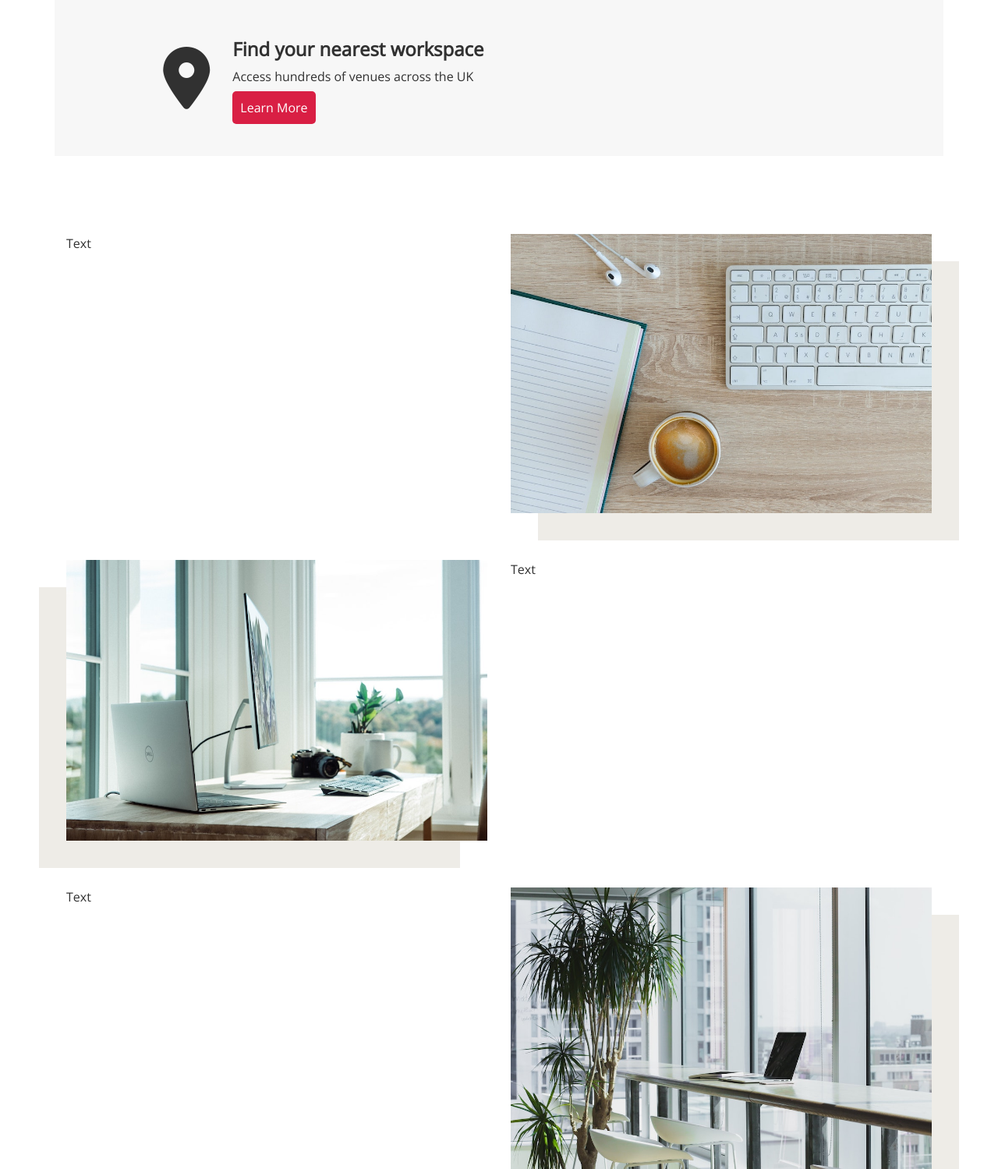
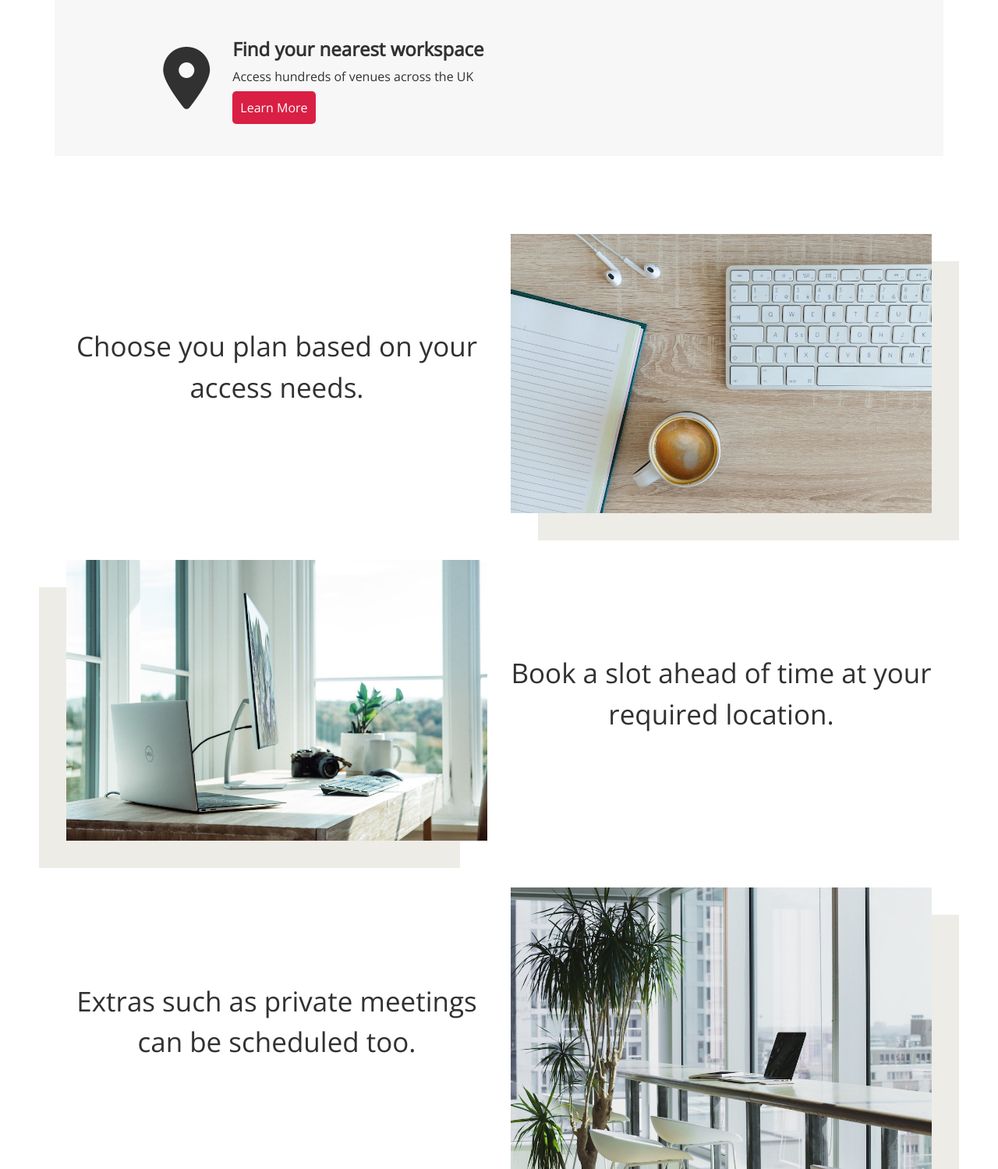
Before and after one commit to daisybutler/Workbench-project04, a Django app: template home/templates/home/index.html in a window 1280 px wide. Shown: the part 1078-2577 px from the top of the page at 78% size. Run offline with Django 3.2, Linux system fonts and the light colour scheme; the template is opened without the code that fills it, so the values that code supplies are empty; some libraries are stand-ins or nearby versions.

Commit message:
Text for about section and styled.

```diff
--- a/home/templates/home/index.html
+++ b/home/templates/home/index.html
@@ -109,8 +109,8 @@
 </div>
 <div id="homepage-about-container" class="container">
     <div class="row about-section">
-        <div class="col-12 col-md-6">
-            <p>Text</p>
+        <div class="col-12 col-md-6 my-auto text-center homepage-about-text">
+            <p>Choose you plan based on your access needs.</p>
         </div>
         <div class="col-12 col-md-6">
             <img class="homepage-about-image" src="/media/keyboard-and-coffee.jpg" alt="">
@@ -120,13 +120,13 @@
         <div class="col-12 col-md-6">
             <img id="left-side-image" class="homepage-about-image"  src="/media/desktop.jpg" alt="">
         </div>
-        <div class="col-12 col-md-6">
-            <p>Text</p>
+        <div class="col-12 col-md-6 my-auto text-center homepage-about-text">
+            <p>Book a slot ahead of time at your required location.</p>
         </div>
     </div>
     <div class="row about-section">
-        <div class="col-12 col-md-6">
-            <p>Text</p>
+        <div class="col-12 col-md-6 my-auto text-center homepage-about-text">
+            <p>Extras such as private meetings can be scheduled too.</p>
         </div>
         <div class="col-12 col-md-6">
             <img class="homepage-about-image" src="/media/window-desk.jpg" alt="">
--- a/static/css/base.css
+++ b/static/css/base.css
@@ -133,6 +133,15 @@ p, a {
     box-shadow: #EEECE7 -35px 35px;
 }
 
+.homepage-about-text {
+    padding-top: 20px;
+    padding-bottom: 20px;
+}
+
+.homepage-about-text p {
+    font-size: 35px;
+}
+
 
 
 
```
